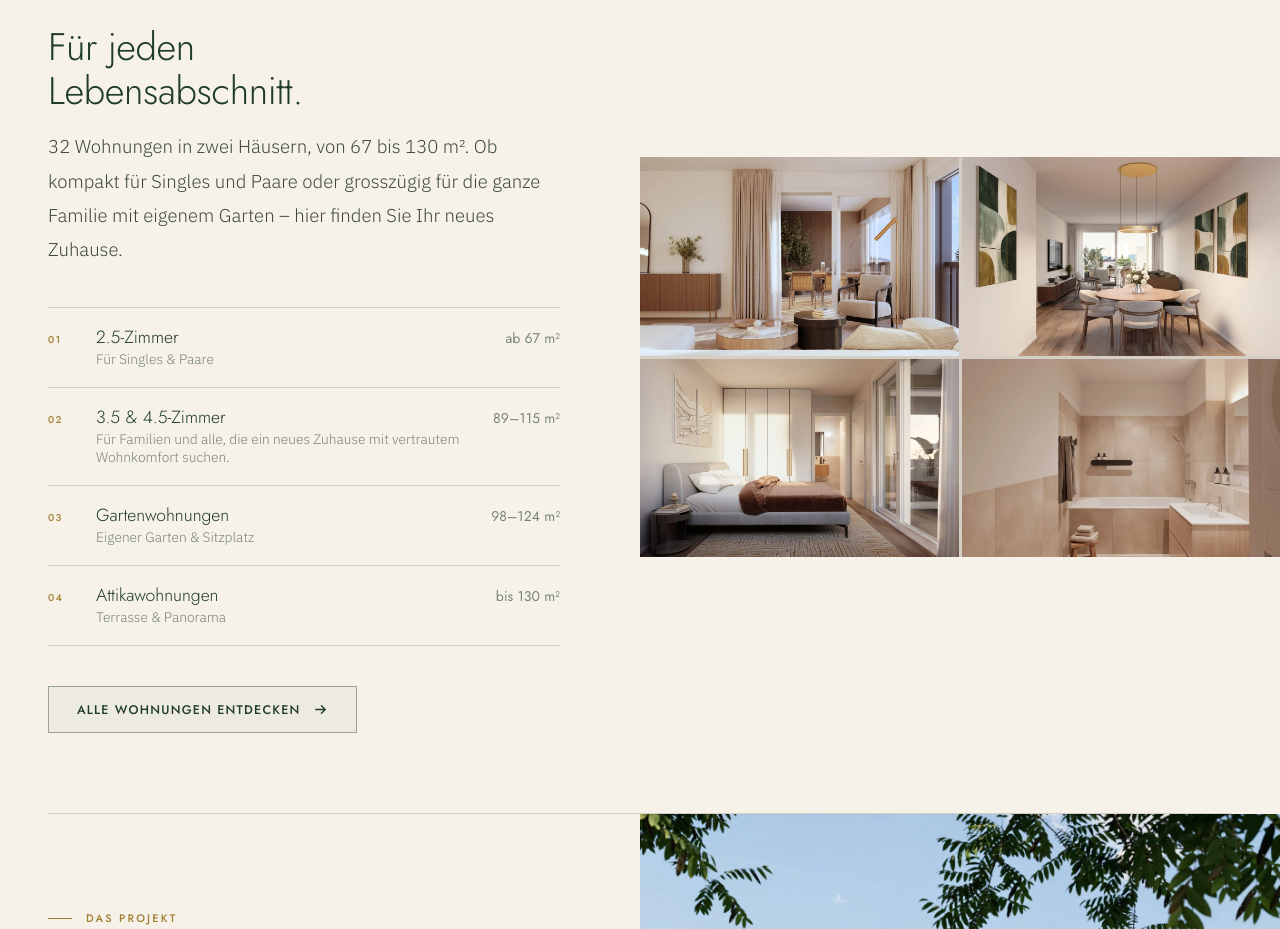
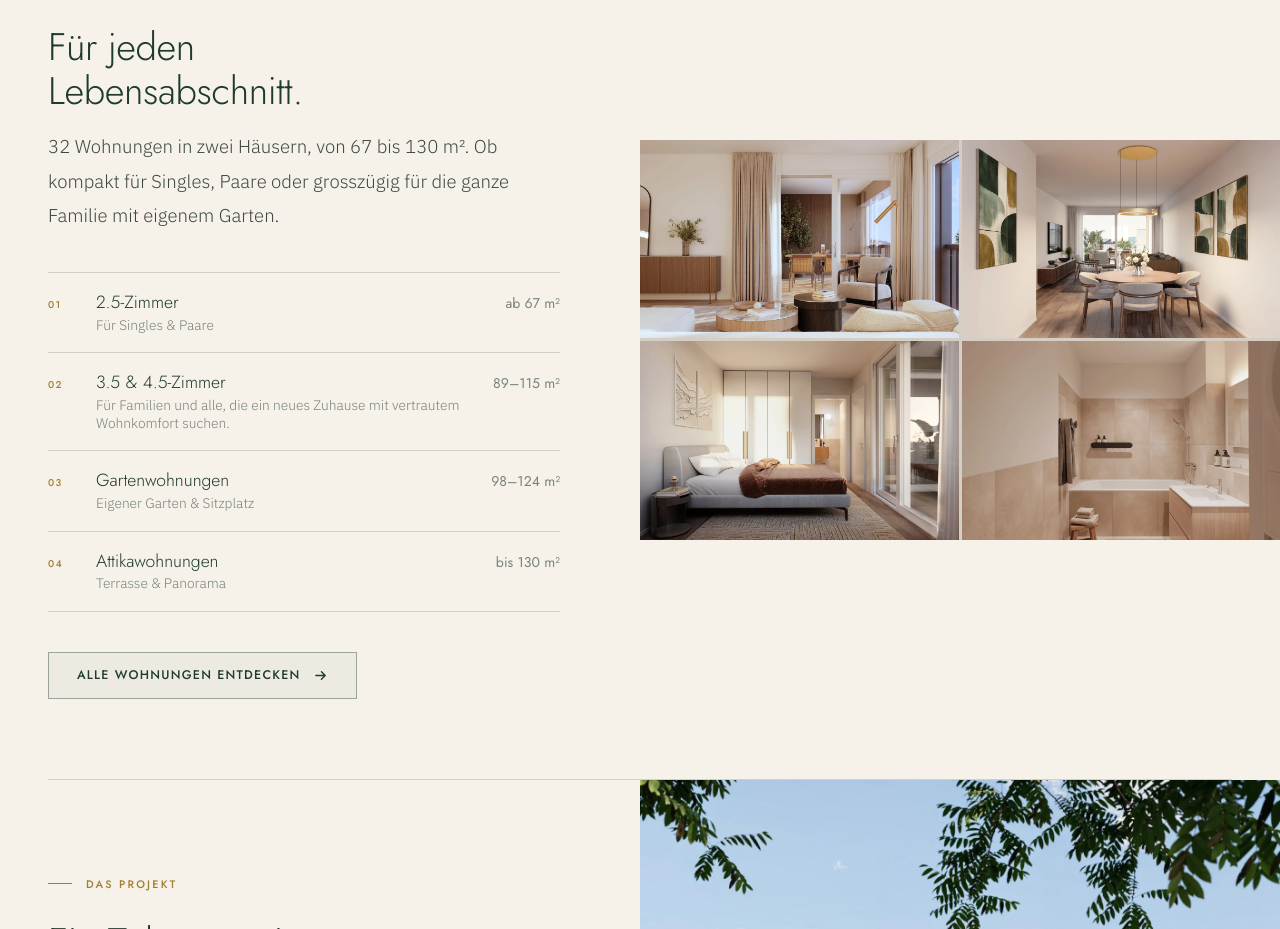
Before and after one commit to livetourimmo/saegihof-website, a Next.js app: page / in a window 1280 px wide. Shown: the part 900-1829 px from the top of the page. Built offline with nearby package versions, Linux system fonts and the light colour scheme; no server answers.

Commit message:
Adjust apartment introduction to final requested wording

```diff
--- a/app/page.tsx
+++ b/app/page.tsx
@@ -83,8 +83,8 @@ export default function Startseite() {
               Für jeden<br />Lebensabschnitt.
             </h2>
             <p className="body-text reveal d2">
-              32 Wohnungen in zwei Häusern, von 67 bis 130 m². Ob kompakt für Singles und Paare oder
-              grosszügig für die ganze Familie mit eigenem Garten – hier finden Sie Ihr neues Zuhause.
+              32 Wohnungen in zwei Häusern, von 67 bis 130 m². Ob kompakt für Singles, Paare oder
+              grosszügig für die ganze Familie mit eigenem Garten.
             </p>
 
             <ul className="wohntypen reveal d2">
```
